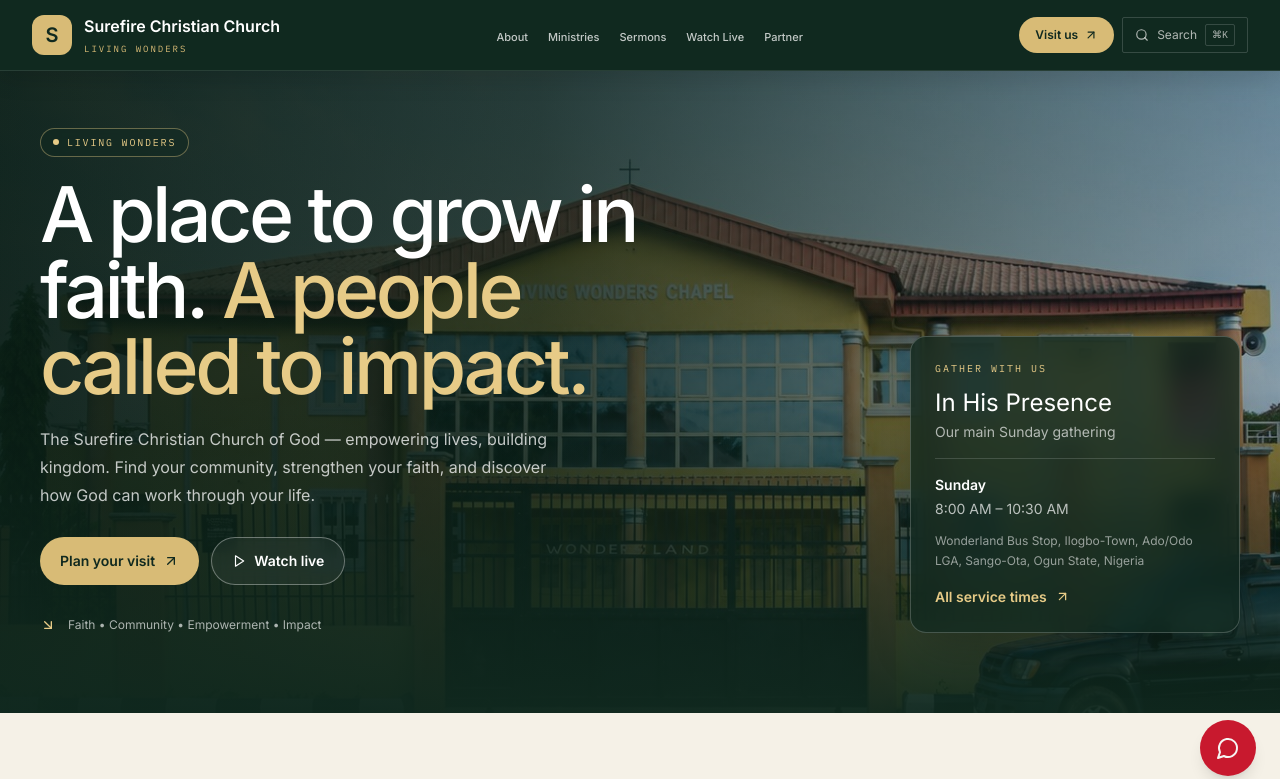
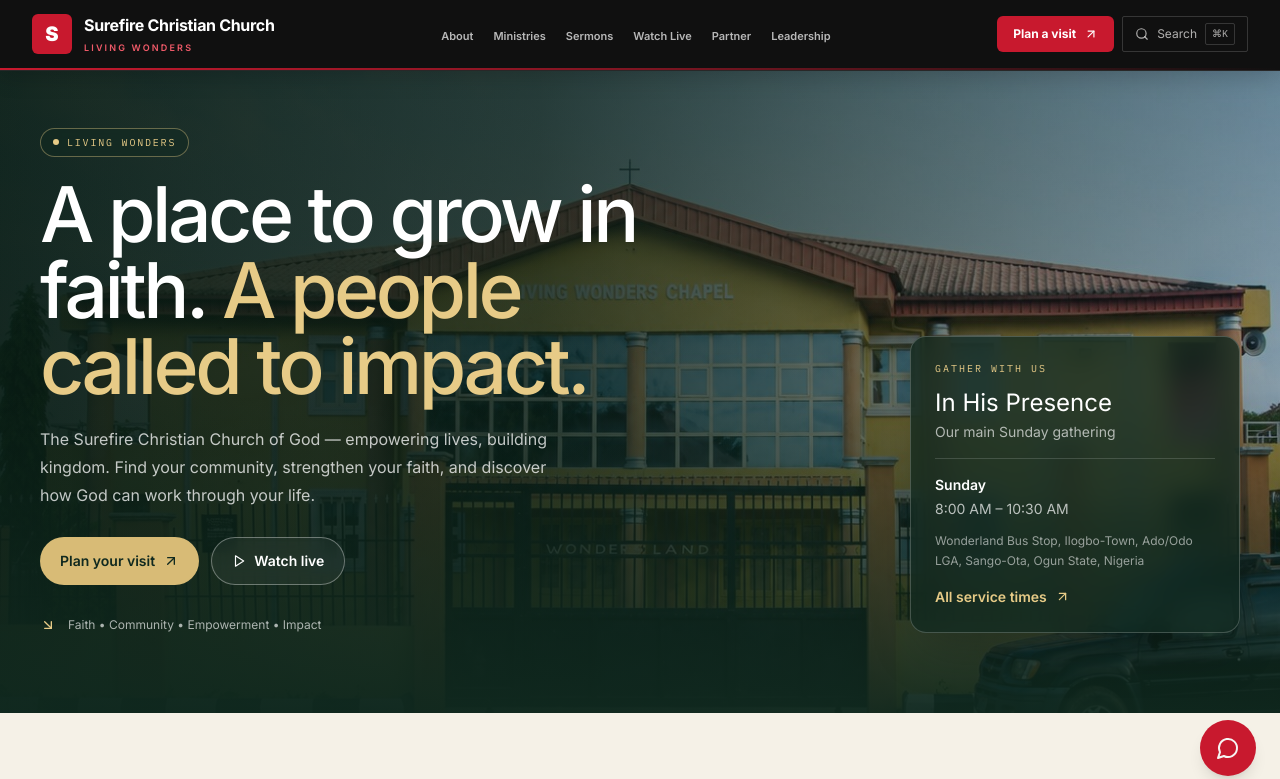
Before and after one commit to taiwoatlas/surefire-next, a Next.js app: page / in a window 1280 px wide. Shown: the top 779 px of the page. Built offline with nearby package versions, Linux system fonts and the light colour scheme; no server answers.

Commit message:
Rebuild navigation with a confident black and red identity

```diff
--- a/components/navigation/Header.tsx
+++ b/components/navigation/Header.tsx
@@ -7,36 +7,26 @@ import { SearchTrigger } from "./SearchTrigger";
 
 export function Header() {
   return (
-    <header className="sticky top-0 z-40 border-b border-white/10 bg-[#10291f] text-white shadow-[0_8px_24px_rgba(0,0,0,.12)]">
-      <div className="mx-auto flex min-h-[70px] max-w-[1320px] items-center justify-between gap-5 px-4 sm:px-6 lg:px-8">
+    <header className="sticky top-0 z-40 border-b border-white/10 bg-[#101010] text-white shadow-[0_5px_22px_rgba(0,0,0,.18)]">
+      <div className="mx-auto flex min-h-[68px] max-w-[1400px] items-center justify-between gap-4 px-4 sm:px-6 lg:px-8">
         <Link href="/" aria-label={church.churchName} className="group flex min-w-0 items-center gap-3">
-          <span className="grid size-10 shrink-0 place-items-center rounded-xl border border-[#d8bb76]/60 bg-[#d8bb76] font-display text-xl font-semibold text-[#10291f]">S</span>
+          <span className="grid size-10 shrink-0 place-items-center rounded-md bg-[#c8192e] font-sans text-xl font-black text-white">S<span className="sr-only">urefire</span></span>
           <span className="min-w-0">
-            <span className="block truncate font-display text-sm font-semibold leading-tight sm:text-base">Surefire Christian Church</span>
-            <span className="mt-1 block font-mono text-[9px] uppercase tracking-[.22em] text-[#d8bb76]">Living Wonders</span>
+            <span className="block truncate text-sm font-bold leading-tight tracking-[-.02em] sm:text-base">Surefire Christian Church</span>
+            <span className="mt-1 block text-[9px] font-semibold uppercase tracking-[.24em] text-[#f05a69]">Living Wonders</span>
           </span>
         </Link>
-
         <nav aria-label="Primary" className="hidden xl:block">
-          <ul className="flex items-center gap-5">
-            {primaryNav.slice(1, 6).map((item) => (
-              <li key={item.href}>
-                <Link href={item.href} className="whitespace-nowrap text-[11px] font-medium text-white/75 transition-colors hover:text-[#e7cb87]">
-                  {item.label}
-                </Link>
-              </li>
-            ))}
+          <ul className="flex items-center gap-5 2xl:gap-6">
+            {primaryNav.slice(1, 7).map((item) => <li key={item.href}><Link href={item.href} className="whitespace-nowrap text-[11px] font-semibold text-white/70 transition-colors hover:text-white">{item.label}</Link></li>)}
           </ul>
         </nav>
-
         <div className="flex shrink-0 items-center gap-2">
-          <Link href="/plan-your-visit" className="hidden items-center gap-1.5 rounded-full bg-[#d8bb76] px-4 py-2.5 text-xs font-semibold text-[#10291f] transition hover:bg-[#ecd9a7] lg:inline-flex">
-            Visit us <ArrowUpRight size={14} aria-hidden="true" />
-          </Link>
-          <SearchTrigger />
-          <MobileNav />
+          <Link href="/plan-your-visit" className="hidden items-center gap-2 rounded-md bg-[#c8192e] px-4 py-2.5 text-xs font-bold text-white transition hover:bg-[#a80f23] lg:inline-flex">Plan a visit <ArrowUpRight size={14} aria-hidden="true" /></Link>
+          <SearchTrigger /><MobileNav />
         </div>
       </div>
+      <div className="h-[2px] bg-gradient-to-r from-[#c8192e] via-[#c8192e]/60 to-transparent" />
     </header>
   );
 }
```
